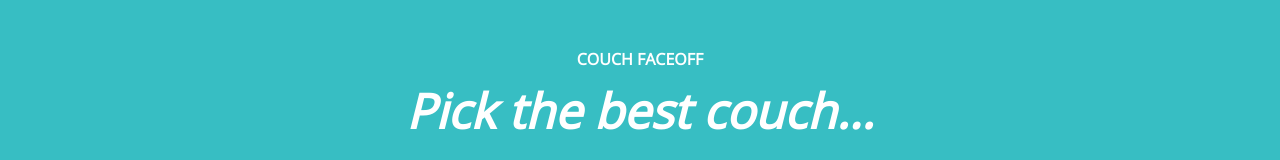
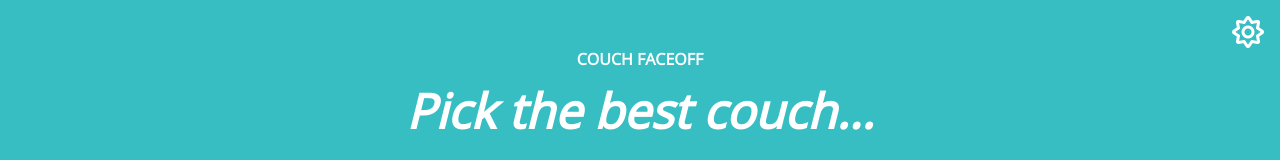
Before and after one commit to trcummings/ImageFaceoff, a React app: page / in a window 1280 px wide. Shown: the top 160 px of the page. Built offline with nearby package versions, Linux system fonts and the light colour scheme; no server answers.

Commit message:
Add homebrew ThemeContext with provider and hook to all components, as well as ThemeModeButton

```diff
--- a/src/App.js
+++ b/src/App.js
@@ -4,12 +4,13 @@
  * @version 1.0.0
  * @author [Thomsen Cummings](https://github.com/trcummings)
  */
-import React, { useEffect, useState } from "react";
+import React, { Fragment, useEffect, useState } from "react";
 import Elo from "elo-js";
 
 import MatchUp from "./components/MatchUp";
 import LiveResults from "./components/LiveResults";
 import SearchForMatchups from "./components/SearchForMatchups";
+import ThemeModeButton from "./components/ThemeModeButton";
 
 import {
   createNewMatchups,
@@ -91,7 +92,8 @@ const App = () => {
 
   // Render
   return (
-    <div>
+    <Fragment>
+      <ThemeModeButton />
       <MatchUp
         currentMatchup={currentMatchups[0]}
         numMatchupsRemaining={currentMatchups.length}
@@ -102,7 +104,7 @@ const App = () => {
         getImages={getImages}
         initialValues={initialMatchSearch}
       />
-    </div>
+    </Fragment>
   );
 };
 
--- a/src/components/LiveResults.js
+++ b/src/components/LiveResults.js
@@ -4,8 +4,10 @@
  * @version 1.0.0
  * @author [Thomsen Cummings](https://github.com/trcummings)
  */
-import React from "react";
+import React, { useContext } from "react";
 import PropTypes from "prop-types";
+
+import { useTheme } from "../providers/ThemeContext";
 
 const ResultItem = ({ idx, imgUrl, numMatchups, winRate, eloRating }) => (
   <div className="live-results__resultItem">
@@ -20,6 +22,8 @@ const ResultItem = ({ idx, imgUrl, numMatchups, winRate, eloRating }) => (
 );
 
 const LiveResults = ({ matchupData }) => {
+  const { theme } = useTheme();
+
   // Order results by win rate
   const rankedResults = Object.keys(matchupData)
     .filter(
@@ -48,7 +52,7 @@ const LiveResults = ({ matchupData }) => {
     });
 
   return (
-    <div className="live-results">
+    <div className={`live-results ${theme}`}>
       <h2>Live Results</h2>
       <div className="live-results__results">
         {rankedResults.length > 0 ? (
--- a/src/components/MatchUp.js
+++ b/src/components/MatchUp.js
@@ -6,6 +6,8 @@
  */
 import React, { Fragment, useState } from "react";
 import PropTypes from "prop-types";
+
+import { useTheme } from "../providers/ThemeContext";
 
 const CircleCheck = () => (
   <div className="match-up__icon">
@@ -19,6 +21,7 @@ const MatchUp = ({
   currentMatchup = [{}, {}],
   pickEntrant = () => {},
 }) => {
+  const { theme } = useTheme();
   const [entrant1, entrant2] = currentMatchup;
 
   const [loadedImages, setImageLoaded] = useState({});
@@ -31,7 +34,7 @@ const MatchUp = ({
   }
 
   return (
-    <div className="match-up">
+    <div className={`match-up ${theme}`}>
       <h4>Couch Faceoff</h4>
       <h1>Pick the best couch...</h1>
       <div className="match-up__images">
--- a/src/components/SearchForMatchups.js
+++ b/src/components/SearchForMatchups.js
@@ -5,8 +5,9 @@
  * @author [Thomsen Cummings](https://github.com/trcummings)
  */
 import React from "react";
-import PropTypes from "prop-types";
 import { useFormik } from "formik";
+
+import { useTheme } from "../providers/ThemeContext";
 
 const calculateMaxMatchups = (entrants = 0) =>
   Math.ceil(Math.pow(entrants, 2) / 2 - entrants);
@@ -48,6 +49,7 @@ const ErrorMessage = ({ value }) => (
 );
 
 const SearchForMatchups = ({ getImages: onSubmit, initialValues }) => {
+  const { theme } = useTheme();
   const formik = useFormik({
     initialValues,
     validate,
@@ -55,7 +57,7 @@ const SearchForMatchups = ({ getImages: onSubmit, initialValues }) => {
   });
 
   return (
-    <div className="search-for-matchups">
+    <div className={`search-for-matchups ${theme}`}>
       <h2>Start a New Matchup</h2>
       <form onSubmit={formik.handleSubmit}>
         <div className="flex-grow-2 flex-column flex-40">
--- /dev/null
+++ b/src/components/ThemeModeButton.js
@@ -0,0 +1,44 @@
+import React, { useContext } from "react";
+
+import {
+  useTheme,
+  LIGHT_MODE,
+  DARK_MODE,
+  ALL_THEMES,
+} from "../providers/ThemeContext";
+
+const themeToIconClass = {
+  [LIGHT_MODE]: "fa-sun",
+  [DARK_MODE]: "fa-moon",
+};
+
+const themeToTitleText = {
+  [LIGHT_MODE]: "Light Mode",
+  [DARK_MODE]: "Dark Mode",
+};
+
+function getNextTheme(currentTheme) {
+  // Find the next index in the cycle by incrementing the current index then using modulo to wrap
+  const nextIdx =
+    (ALL_THEMES.findIndex((e) => e === currentTheme) + 1) % ALL_THEMES.length;
+
+  return ALL_THEMES[nextIdx];
+}
+
+const ThemeModeButton = () => {
+  const { theme, setTheme } = useTheme();
+
+  return (
+    <div
+      className="theme-icon"
+      title={`Change Theme To ${themeToTitleText[getNextTheme(theme)]}`}
+    >
+      <i
+        onClick={() => setTheme(getNextTheme(theme))}
+        className={`far ${themeToIconClass[theme]} ${theme}`}
+      />
+    </div>
+  );
+};
+
+export default ThemeModeButton;
--- a/src/css/main.scss
+++ b/src/css/main.scss
@@ -4,10 +4,32 @@ body {
 }
 
 // Variables
+// LIGHT MODE
 $white: #ffffff;
 $medium-blue: #37bec3;
 $dark-blue: #062a49;
 $light-blue: #effcfd;
+
+div.theme-icon {
+  position: relative;
+
+  & > i {
+    position: absolute;
+    right: 0;
+    font-size: 2em;
+    padding: 0.5em;
+    cursor: pointer;
+    color: $white;
+
+    &:hover {
+      color: darken($white, 10%);
+    }
+
+    &:active {
+      color: darken($white, 20%);
+    }
+  }
+}
 
 div.match-up {
   margin: auto;
--- a/src/index.js
+++ b/src/index.js
@@ -10,6 +10,7 @@ import ReactDOM from "react-dom";
 
 import "./styles.scss";
 import App from "./App";
+import ThemeProvider from "./providers/ThemeContext";
 
 /**
  * Arguably you don't need to wait form DOMContentLoaded, but rendering
@@ -21,5 +22,12 @@ document.addEventListener("DOMContentLoaded", () => {
 
   if (!element) throw new Error(`Couldn't find element with id: ${id}`);
 
-  ReactDOM.render(<App />, element);
+  ReactDOM.render(
+    <React.StrictMode>
+      <ThemeProvider>
+        <App />
+      </ThemeProvider>
+    </React.StrictMode>,
+    element
+  );
 });
--- /dev/null
+++ b/src/providers/ThemeContext.js
@@ -0,0 +1,39 @@
+import React, { createContext, useEffect, useState, useContext } from "react";
+
+export const LIGHT_MODE = "light-mode";
+export const DARK_MODE = "dark-mode";
+export const ALL_THEMES = [LIGHT_MODE, DARK_MODE];
+
+const ThemeContext = createContext();
+
+const ThemeProvider = ({ children }) => {
+  const [theme, setTheme] = useState(LIGHT_MODE);
+
+  // Remember the theme using local storage and rehydrate the state on first load
+  useEffect(() => {
+    const theme = localStorage.getItem("theme");
+    if (theme) setThemeMode(theme);
+  }, []);
+
+  const setThemeMode = (mode) => {
+    if (ALL_THEMES.includes(mode)) {
+      localStorage.setItem("theme", mode);
+      setTheme(mode);
+    }
+  };
+
+  const value = { theme, setTheme: setThemeMode };
+  return (
+    <ThemeContext.Provider value={value}>{children}</ThemeContext.Provider>
+  );
+};
+
+export function useTheme() {
+  const context = useContext(ThemeContext);
+  if (context === undefined) {
+    throw new Error("useTheme must be used within a ThemeProvider");
+  }
+  return context;
+}
+
+export default ThemeProvider;
```
